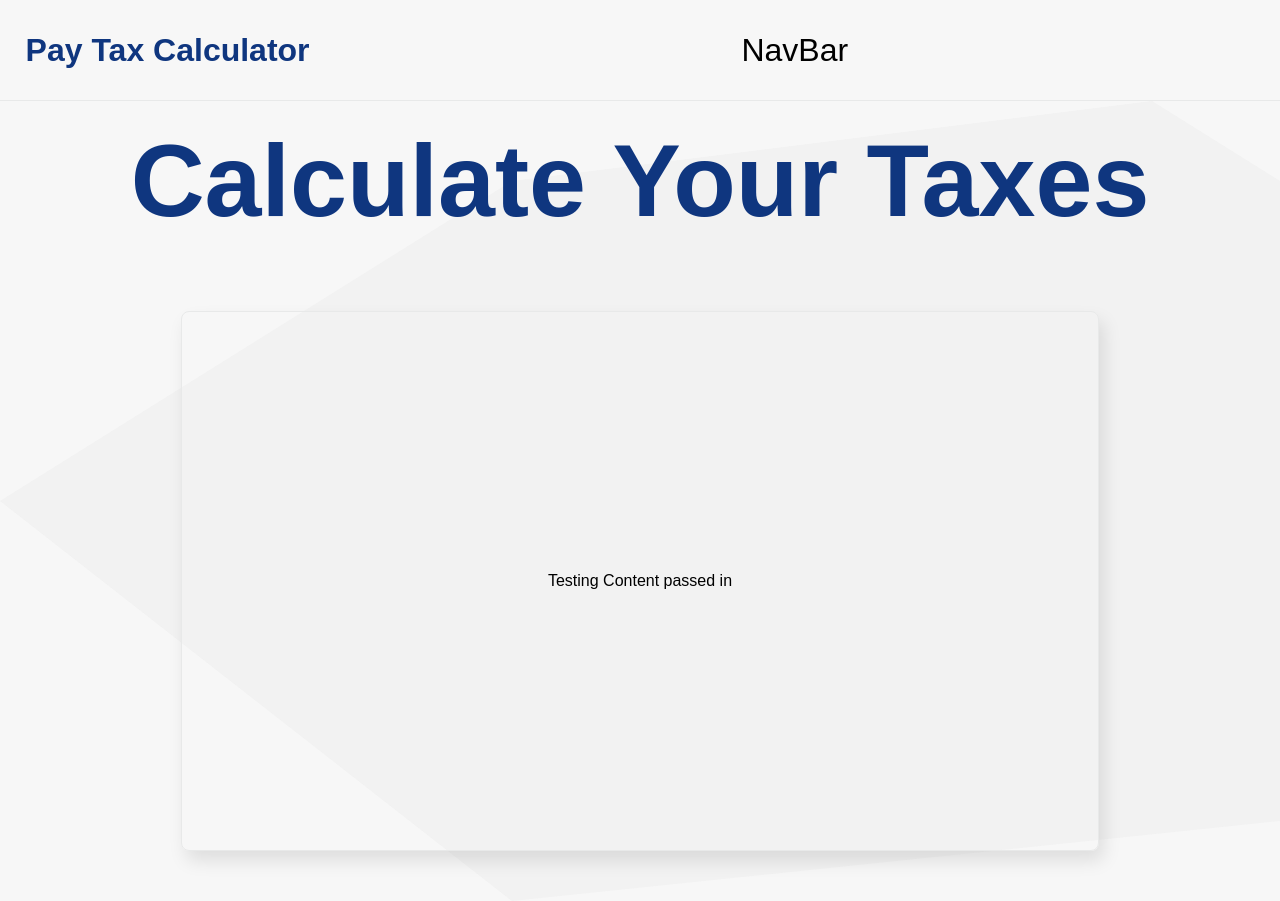
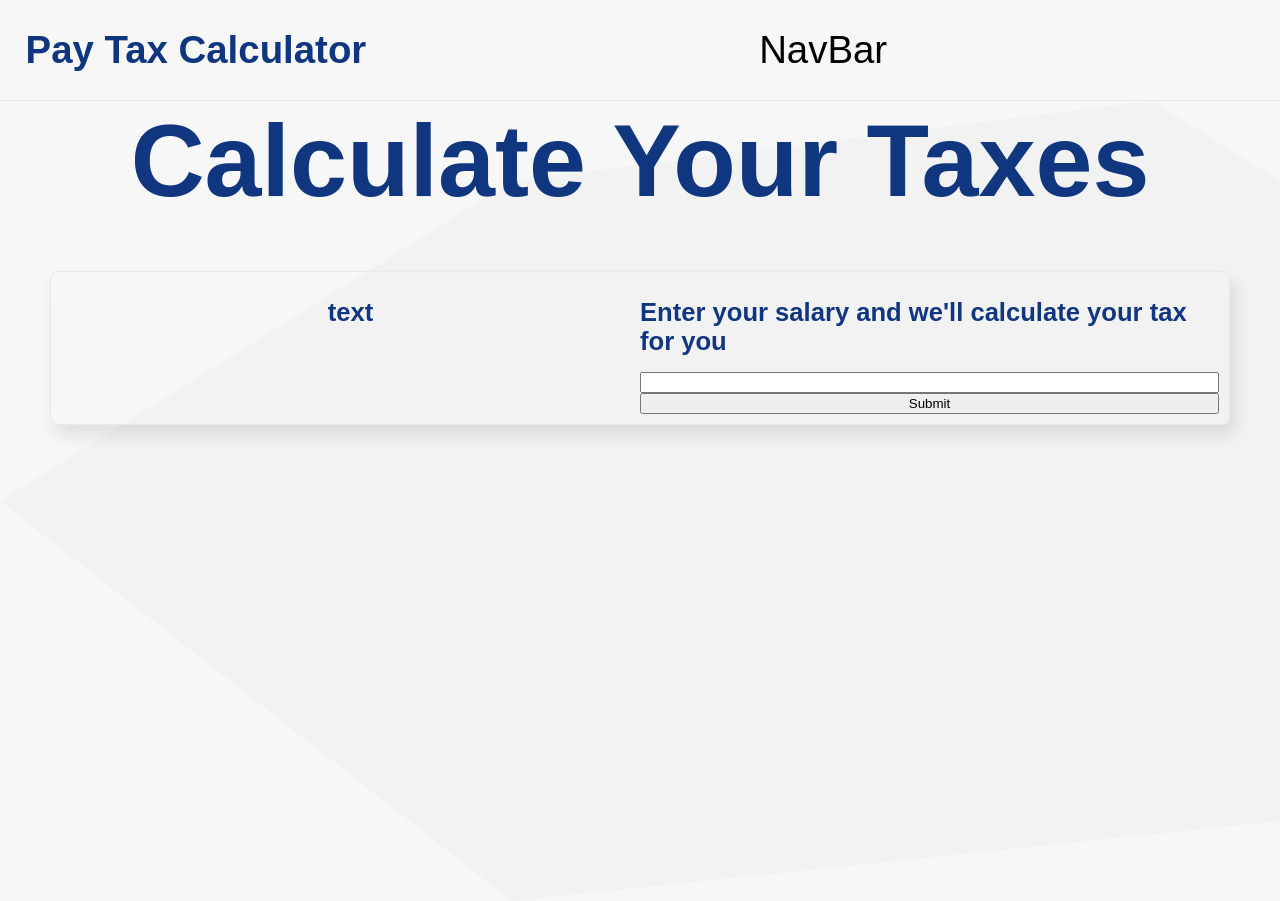
Before and after one commit to EdAncerys/ReactTCAppUK, a React (Create React App) app: page / in a window 1280 px wide. Built offline with nearby package versions, Linux system fonts and the light colour scheme; a web font is replaced by a local one.

Commit message:
Change onmouse event to have more acuracy

```diff
--- a/src/components/BoxContainer.jsx
+++ b/src/components/BoxContainer.jsx
@@ -20,8 +20,8 @@ export default function BoxContainer({ children }) {
         boxShadow: boxShadow,
         transition: `all 250ms ease-in-out`,
       }}
-      onMouseOver={() => setHover(!hover)}
-      onMouseLeave={() => setHover(!hover)}
+      onPointerEnter={() => setHover(!hover)}
+      onPointerLeave={() => setHover(!hover)}
     >
       {children}
     </div>
--- a/src/components/FrontPageContent.jsx
+++ b/src/components/FrontPageContent.jsx
@@ -1,5 +1,6 @@
 import React from 'react';
 import BoxContainer from './BoxContainer.jsx';
+import TaxForm from './TaxForm.jsx';
 
 import colors from '../config/colors';
 
@@ -7,7 +8,11 @@ export default function FrontPageContent({ props }) {
   return (
     <div style={styles.container}>
       <div style={styles.mainHeader}>Calculate Your Taxes</div>
-      <BoxContainer>Testing Content passed in</BoxContainer>
+      <div>
+        <BoxContainer>
+          <TaxForm />
+        </BoxContainer>
+      </div>
       <div style={styles.backgroundShape}></div>
     </div>
   );
@@ -16,7 +21,7 @@ export default function FrontPageContent({ props }) {
 const styles = {
   container: {
     display: 'grid',
-    gridTemplateRows: '20vh auto',
+    gridTemplateRows: '15vh auto',
     justifyContent: 'center',
     width: '100%',
     height: '100vh',
@@ -24,7 +29,7 @@ const styles = {
   mainHeader: {
     display: 'grid',
     alignContent: 'center',
-    margin: '3vh auto',
+    margin: '2vh auto',
     padding: '20px auto',
     textAlign: 'center',
     fontSize: `8vw`,
--- a/src/components/NavigationBar.jsx
+++ b/src/components/NavigationBar.jsx
@@ -22,7 +22,7 @@ const styles = {
     height: '100px',
     backgroundColor: `${colors.white}`,
     borderBottom: `1px solid ${colors.silver}`,
-    fontSize: '4vh',
+    fontSize: '3vw',
     userSelect: 'none',
     cursor: 'default',
     zIndex: 1,
--- /dev/null
+++ b/src/components/TaxForm.jsx
@@ -0,0 +1,40 @@
+import React from 'react';
+
+import colors from '../config/colors';
+
+export default function TaxForm({ props }) {
+  return (
+    <div style={styles.container}>
+      <div style={styles.mainHeader}>text</div>
+      <div>
+        <form style={styles.form}>
+          <label style={styles.mainHeader}>
+            Enter your salary and we'll calculate your tax for you
+          </label>
+          <input type="text" name="name" />
+          <input type="submit" value="Submit" />
+        </form>
+      </div>
+    </div>
+  );
+}
+
+const styles = {
+  container: {
+    display: 'grid',
+    justifyContent: 'center',
+    alignContent: 'center',
+    gridTemplateColumns: '1fr 1fr',
+  },
+  form: {
+    display: 'grid',
+    alignContent: 'center',
+  },
+  mainHeader: {
+    margin: '2vh auto',
+    padding: '20px auto',
+    fontSize: `2vw`,
+    fontWeight: '800',
+    color: `${colors.primary}`,
+  },
+};
```
